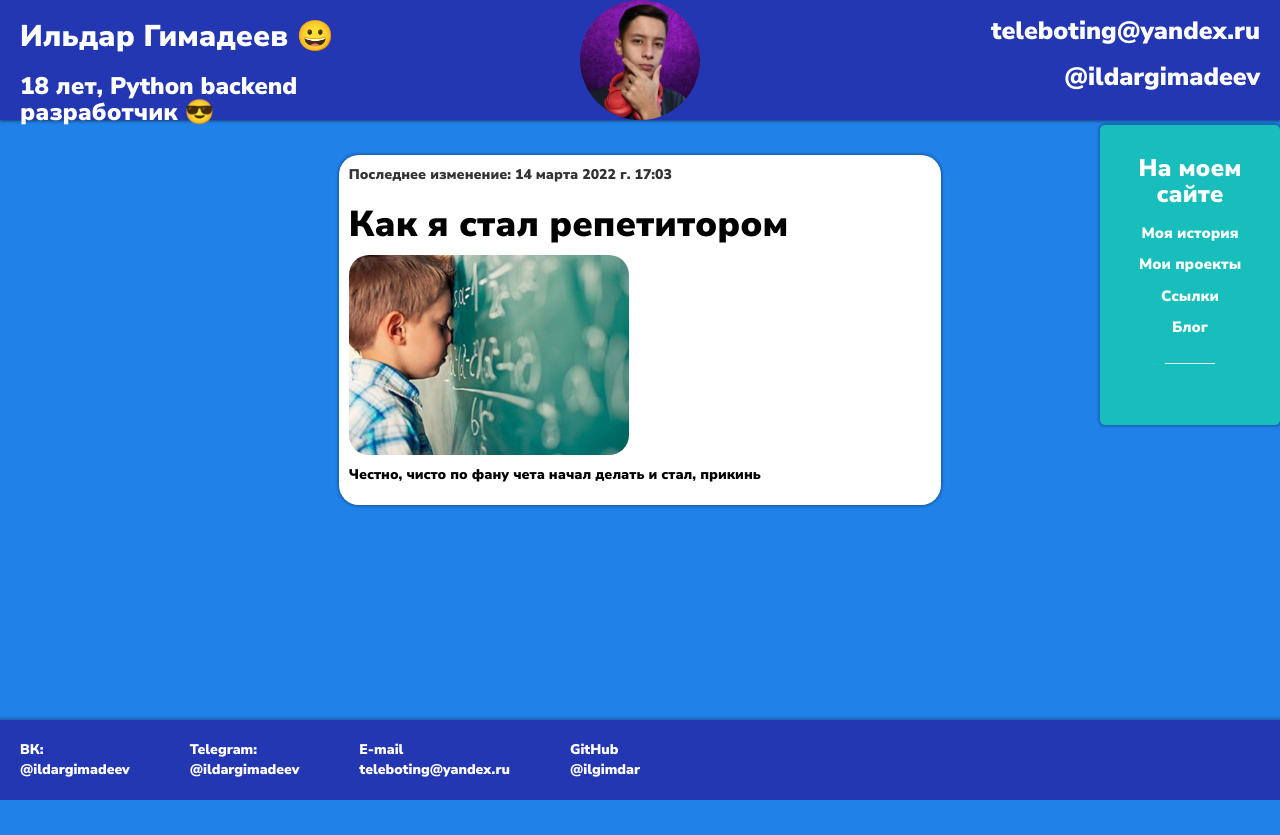
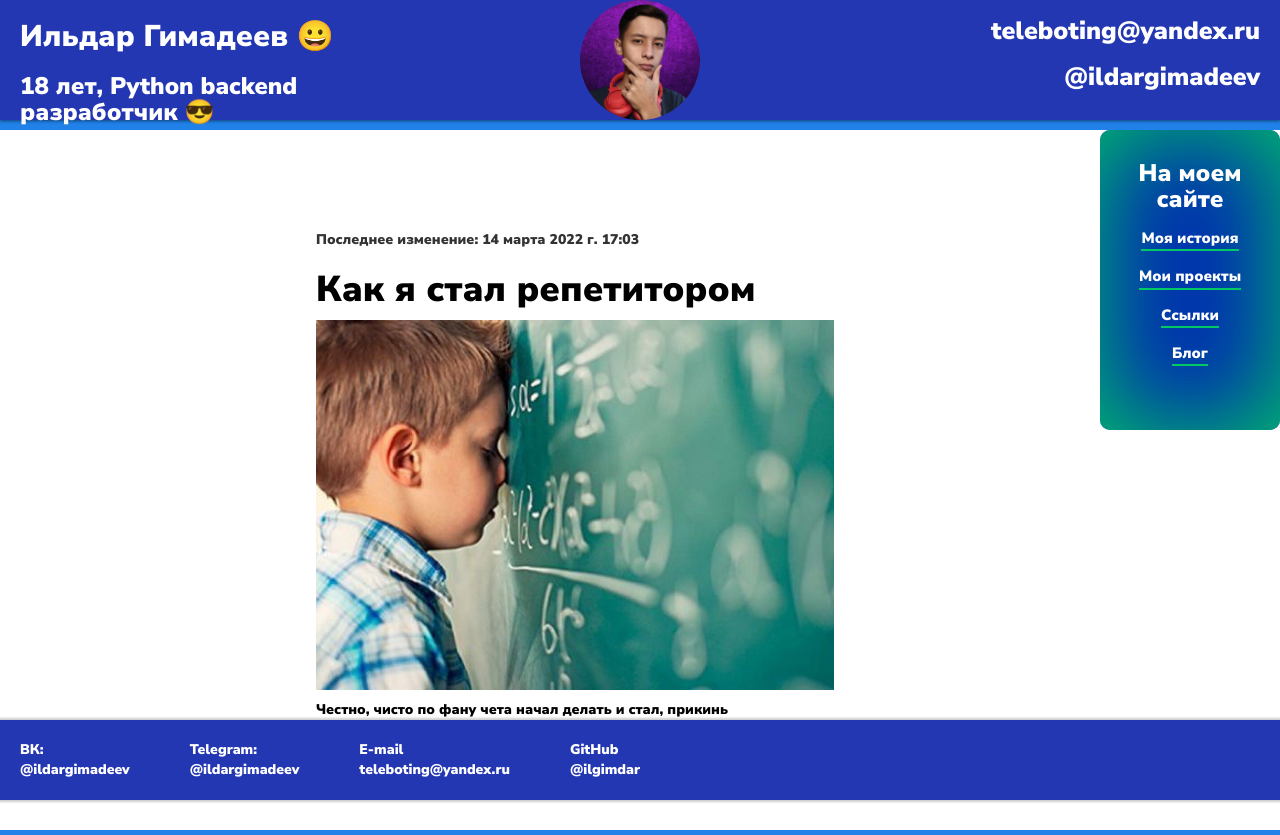
Before and after one commit to ilgimdar/it-ildar, a Django app: page /articles/1/ in a window 1280 px wide. Before the commit the page ends 800 px from the top, so only its background shows below. Run offline with Django 4.2, Linux system fonts and the light colour scheme; data comes from the database, SQL or seed files in the repository; both versions use the stored data as it was after the commit; some libraries are stand-ins or nearby versions.

Commit message:
version-1.1.10

```diff
--- a/articles/templates/articles/post_detail.html
+++ b/articles/templates/articles/post_detail.html
@@ -1,9 +1,8 @@
 {% extends 'blog/base.html' %}
 {% load static %}
 {% block content %}
-<div class="content">
-    <div class="post">
-        <div>
+<div class="post-detail">
+    <div class="post-read">
         {% if post.published_date %}
         <div class="date">
             Последнее изменение: {{ post.published_date }}
--- a/blog/static/css/styles.css
+++ b/blog/static/css/styles.css
@@ -2,15 +2,14 @@ html {
   scroll-behavior: smooth;
 }
 body{
-  background: #2081e8;
   font-family: 'Nunito Sans', sans-serif;
+  background-color: #2081e8;
 }
 img{
     pointer-events: none;
 }
-#wrapper{
-  width: 100%;
-  background: #2081e8;
+.wrapper{
+  width: 100%;;
 }
 
 h1{
@@ -38,7 +37,7 @@ a{
 #header{
   height: 120px;
   background-color:#2437b3;
-   margin-bottom: 5px;
+   margin-bottom: 10px;
   box-shadow: rgba(0,0,0,0.5) 0px 1px 3px;
   display: flex;
 }
@@ -166,10 +165,12 @@ text-align: center;
   height: 300px;
   padding: 10px;
   right: 0;
-  border-radius: 5px;
+  border-radius: 10px;
   text-align: center;
   box-shadow: 0px 0px 2px 2px rgba(0, 0, 0, 0.2);
-  background-color:#17BEBB;
+  background-color:#002fb0;
+  box-shadow: inset 0 0 100px rgba(0, 200, 100, 1);
+
 }
 
 .right-side{
@@ -181,17 +182,17 @@ text-align: center;
 }
 .right-side a{
     color: white;
-    margin-bottom: 5px;
+    margin-bottom: 10px;
     margin-top: 5px;
     font-size: 15px;
     display: inline-block;
+    border-bottom: 2px solid rgb(0, 200, 100);
 }
 
 
 
 .content{
   height:100%;
-  background-color:#2081e8;
   margin-bottom: 5px;
   margin-left:auto;
   margin-right: auto;
@@ -256,10 +257,29 @@ text-align: center;
     display: flex;
     width: 60%;
     margin-top: 20px;
-    margin-bottom: 20px;
     margin-left: auto;
     margin-right: auto;
     box-shadow: 0px 0px 2px 2px rgba(0, 0, 0, 0.2);
+}
+
+.post-detail{
+ height:100%;
+  margin-bottom: 5px;
+    background: #ffffff;
+    width: 100%;
+    display: flex;
+    padding: 100px;
+}
+
+
+.post-read{
+    width: 60%;
+    margin-left: auto;
+    margin-right: auto;
+}
+
+.post-read img{
+    width: 80%;
 }
 
 
@@ -358,7 +378,6 @@ text-align: center;
   position: absolute;
   width: 15%;
   height: 100vh;
-  background: #2081e8;
   font-size: 0.65em;
   margin-left: 100px;
 }
@@ -395,9 +414,9 @@ text-align: center;
 .twitter {
   width: 85%;
   float: right;
-   height:  100%;
-   margin-bottom:70px;
-}
+  height:  100%;
+  margin-bottom:70px;
+
 
 
 .post_img{
--- a/blog/templates/blog/base.html
+++ b/blog/templates/blog/base.html
@@ -12,7 +12,7 @@
 </head>
 <body>
 
-<div id="wrapper">
+<div class="wrapper">
     <div id="header">
         <div class="first header-part">
             <h2>Ильдар Гимадеев 😀</h2>
@@ -33,7 +33,6 @@
             <a href="/#projects">Мои проекты</a><br>
             <a href="/#links">Ссылки</a><br>
             <a href="/articles">Блог</a>
-            <hr width="50" color="#037FFC" size="10">
         </div>
     </div>
     {% block content %}
```
Also changed, not shown: db.sqlite3. Lines whose indentation alone changed are shown as unchanged.
